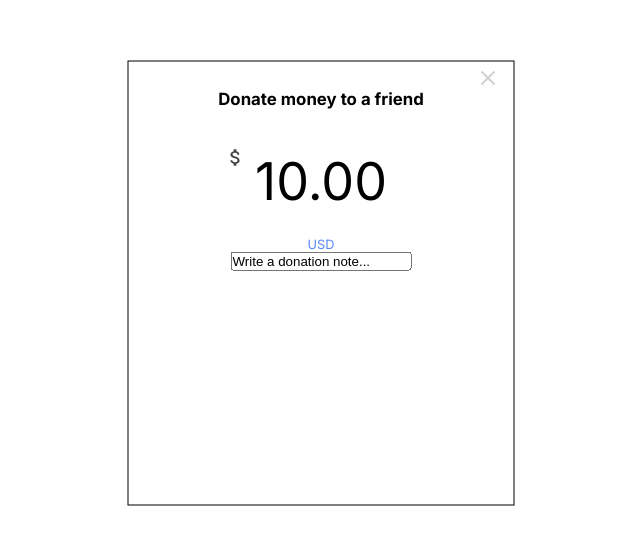
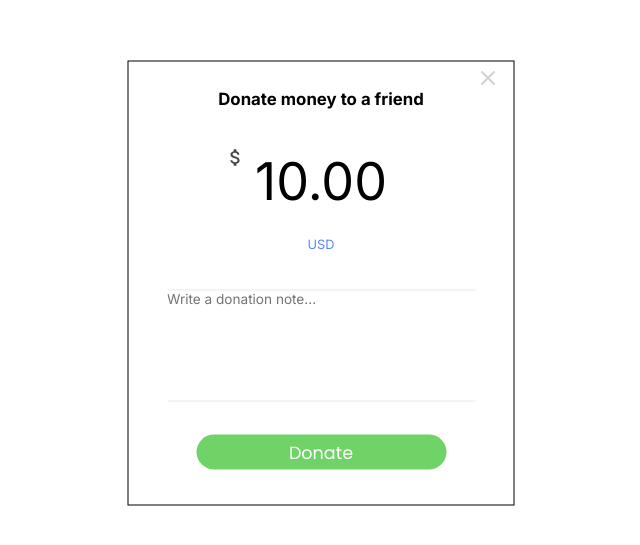
Before and after one commit to dfong0530/UChat, a React (Create React App) app in the folder client/: page / in a window 1280 px wide. Shown: the part 117-662 px from the top of the page, without its empty margins (319-959 px from the left). Built offline with nearby package versions, Linux system fonts and the light colour scheme; no server answers.

Commit message:
finished desktop view donation box css, functionality missing

```diff
--- a/client/src/TashiComponents/CSS/DonationBox.css
+++ b/client/src/TashiComponents/CSS/DonationBox.css
@@ -22,11 +22,9 @@
     background-color: white;
 }
 
-.CloseButton {
-}
-
 .btnCloseButton:hover {
     color: #878787;
+    transition: 0.2s;
 }
 
 .donationHeading {
@@ -62,6 +60,7 @@
 
 .amountBtn:hover {
     opacity: 0.3;
+    transition: 0.2s;
 }
 
 .donationUSD {
@@ -76,3 +75,42 @@
     font-height: 1rem;
     color: #5887FF;
 }
+
+.donationClickNote {
+    margin: 10% 0 0 0;
+}
+
+.clickNoteArea {
+    border-style: solid none solid none;
+    border-color: #EAEAEA;
+    width: 80%;
+    padding-bottom: 75px;
+    font-family: "Inter";
+    font-weight: 500;
+    font-size: 0.85rem;
+    line-height: 1.1rem;
+    color: #747474;
+    resize: none;
+}
+
+.donationDonateButton {
+    margin-top: 7.5%;
+}
+
+.donateButton {
+    background-color: #70D367;
+    width: 250px;
+    height: 35px;
+    border-radius: 40px;
+    border-style: none;
+    color: #FFFFFF;
+    font-family: Poppins;
+    font-weight: 400;
+    font-size: 1.1rem;
+    line-height: 2rem;
+}
+
+.donateButton:hover {
+    filter: brightness(110%);
+    transition: 0.3s;
+}
--- a/client/src/TashiComponents/DonationBox.js
+++ b/client/src/TashiComponents/DonationBox.js
@@ -46,16 +46,19 @@ const DonationBox = () => {
           <h4 className="textUSD">USD</h4>
         </article>
         <div className="donationClickNote">
-          <form>
-            <input
-              type="text"
-              id="donationNote"
-              name="donationNote"
-              value={donationNote}
-              onChange={(e) => setDonationNote(e.target.value)}
-              onClick={clickOnce}
-            />
-          </form>
+          <textarea
+            className="clickNoteArea"
+            name="donationNote"
+            id="donationNote"
+            value={donationNote}
+            onChange={(e) => setDonationNote(e.target.value)}
+            onClick={clickOnce}
+          />
+        </div>
+        <div className="donationDonateButton">
+          <button className="donateButton" onClick={handleClickDonate}>
+            Donate
+          </button>
         </div>
       </section>
     </>
```
